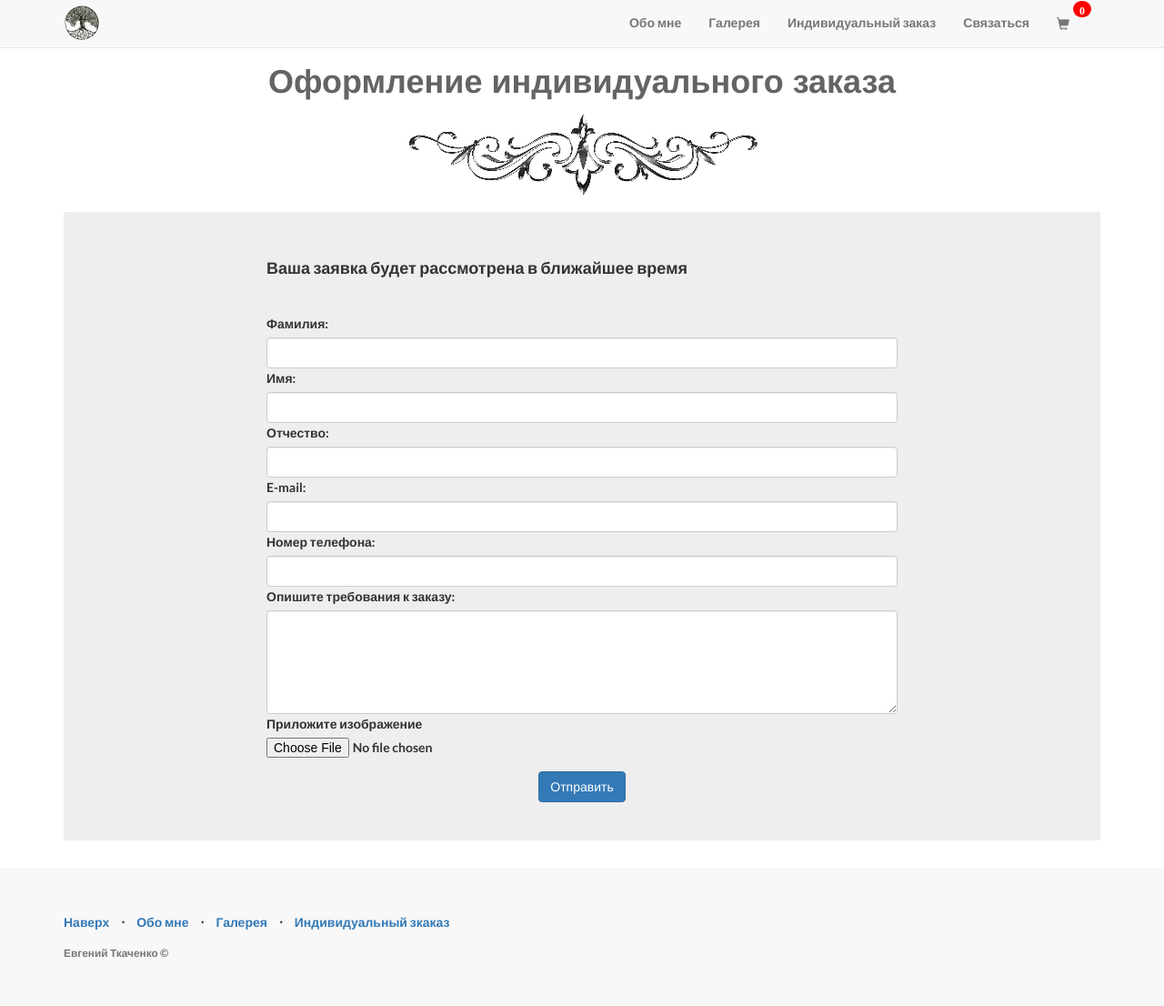
After one commit to EugenyPenepok/Wood, a Django app: page /order in a window 1280 px wide. The commit adds this page. Shown: the whole page at 91% size. Run offline with Django 3.2, Linux system fonts and the light colour scheme; some libraries are stand-ins or nearby versions.

Commit message:
Добавил форму индивидуального заказа

```diff
--- a/templates/header.html
+++ b/templates/header.html
@@ -23,7 +23,7 @@
                     <a href="{% url 'category' %}">Галерея</a>
                 </li>
                 <li>
-                    <a href="pages/order.html">Индивидуальный заказ</a>
+                    <a href="{% url 'order' %}">Индивидуальный заказ</a>
                 </li>
                 <li>
                     <a href="/#contact">Связаться</a>
--- /dev/null
+++ b/wood/templates/order.html
@@ -0,0 +1,61 @@
+{% extends "base.html" %}
+
+{% block rows %}
+
+{% load static %}
+
+<!--Шапочка -->
+<div class="catalog-header">
+    <div class="col-lg-12">
+        <h1>Оформление индивидуального заказа</h1>
+        <!-- <h4>Что-то</h4> -->
+
+    </div>
+</div>
+
+<div class = "container">
+    <div class = "row">
+        <img src = "../img/orn_gal.png" class="img-responsive center-block" />
+    </div>
+</div>
+<!--./Шапочка-->
+<div class = "container">
+    <div class="card">
+        <div class="row">
+            <div class="col-md-8 col-md-offset-2">
+                <h4>Ваша заявка будет рассмотрена в ближайшее время</h4>
+                <hr>
+                <div class="form-group">
+                    <label for="fam" class="required">Фамилия:</label>
+                    <input required="true" type="text" class="form-control" id="fam">
+
+                    <label for="name" class="required">Имя:</label>
+                    <input required="true" type="text" class="form-control" id="name">
+
+                    <label for="otch" class="required">Отчество:</label>
+                    <input type="text" class="form-control" id="otch">
+
+                    <label for="email" class="required">E-mail:</label>
+                    <input required="true" type="email" class="form-control" id="email">
+
+                    <label for="telefon" class="required">Номер телефона:</label>
+                    <input required="true" type="tel" class="form-control" id="telefon">
+
+                    <label for="info" class="required">Опишите требования к заказу:</label>
+                    <textarea required="true" class="form-control " rows="5" id="info"></textarea>
+
+                    <label for="input-1a" class="control-label">Приложите изображение</label>
+                    <input id="input-1a" type="file" class="file" data-show-preview="false">
+                </div>
+
+                <div class="button-wrap">
+                    <input class="btn btn-primary   center-block" type="submit" name="zakaz_submit"
+                           value="Отправить"/>
+                </div>
+
+            </div><!-- /.blog-post -->
+        </div><!-- /.blog-main -->
+    </div>
+</div>
+
+{% endblock %}
--- a/wood/urls.py
+++ b/wood/urls.py
@@ -4,6 +4,7 @@ from . import views
 
 urlpatterns = [
     url(r'^$', views.get_values, name='index'),
+    url(r'^order$', views.get_orders, name='order'),
     url(r'^category$', views.get_category, name='category'),
     url(r'^category/(?P<category_id>[0-9]+)$', views.get_category_content, name='category_content'),
     url(r'^category/(?P<category_id>[0-9]+)/product/add$', views.get_product_add, name='product_add')
--- a/wood/views.py
+++ b/wood/views.py
@@ -33,3 +33,7 @@ def get_product_add(_request, category_id):
 def save_product(request):
     product = Product()
     return None
+
+
+def get_orders(request):
+    return render(request, 'order.html')
```
